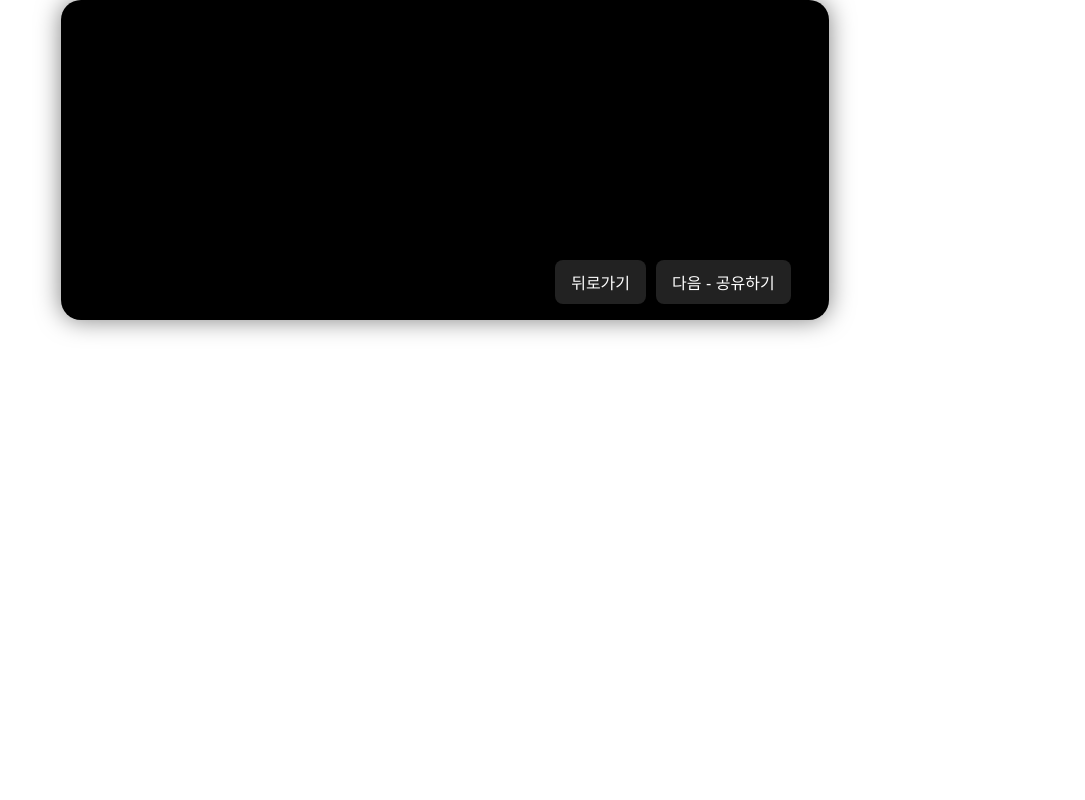
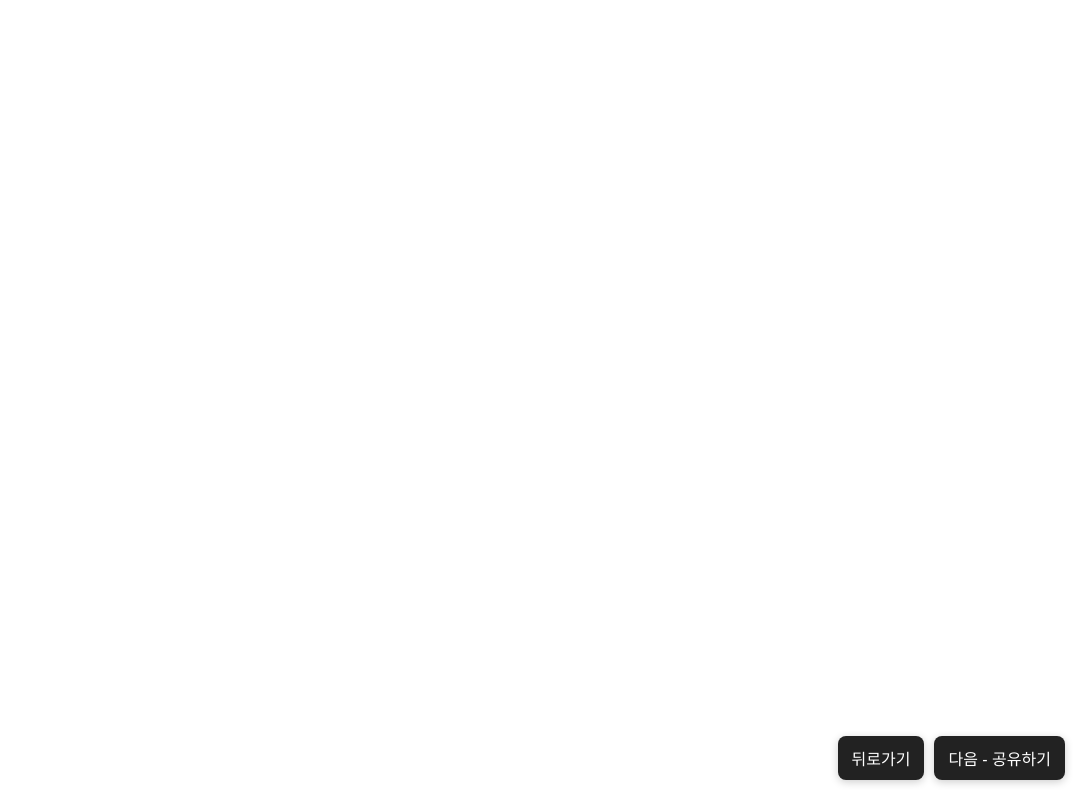
Before and after one commit to xeon-243859/ppongtok-app, a React (Vite) app: page /preview in a window 1280 px wide. Shown: the whole page, without its empty margins (195-1280 px from the left). Built offline with nearby package versions, Linux system fonts and the light colour scheme.

Commit message:
🎬 PreviewPage 감성박스 구조 완성: 타자 자막 + 영상/이미지 + 버튼 레이아웃 수정

```diff
--- a/src/pages/PreviewPage.css
+++ b/src/pages/PreviewPage.css
@@ -1,63 +1,74 @@
-.preview-frame {
-  width: 60vw;        /* 기존 90vw → 줄임 */
-  height: 40vh;       /* 기존 90vh → 줄임 */
-  margin: auto;
+.preview-page {
+  width: 100vw;
+  height: 100vh;
   position: relative;
-  background-color: #000;
-  overflow: hidden;
-  border-radius: 20px;
-  box-shadow: 0 0 25px rgba(0,0,0,0.5);
+  background-color: #fff;
   display: flex;
   flex-direction: column;
+  align-items: center;
   justify-content: center;
-  align-items: center;
 }
 
+/* 감성적인 영상/이미지 프레임 */
+.media-box {
+  width: 85vw;
+  max-height: 50vh;
+  background-color: black;
+  border-radius: 20px;
+  overflow: hidden;
+  position: relative;
+  box-shadow: 0 4px 20px rgba(0, 0, 0, 0.3);
+  display: flex;
+  align-items: center;
+  justify-content: center;
+}
 
+/* 이미지 또는 영상 */
 .media-display {
-  width: 100%;        /* 틀 안에서만 꽉 차게 */
-  max-height: 100%;
+  width: 100%;
+  height: auto;
   object-fit: contain;
-  border-radius: 12px;
   z-index: 1;
 }
 
-
-.message-area {
+/* 메시지 텍스트 */
+.message-text {
   position: absolute;
-  top: 5%;
-  width: 80%;
+  top: 10px;
+  width: 100%;
+  text-align: center;
+  font-size: 1.2rem;
   color: white;
-  font-size: 1.5rem;
-  text-align: center;
   z-index: 2;
   white-space: pre-wrap;
   animation: fadeIn 20s linear forwards;
 }
 
+/* 하단 버튼 */
 .button-box {
-  position: absolute;
-  bottom: 5%;
-  right: 5%;
+  position: fixed;
+  bottom: 20px;
+  right: 20px;
   display: flex;
   gap: 10px;
 }
 
 .button-box button {
-  padding: 10px 16px;
+  padding: 10px 14px;
   font-size: 1rem;
+  background-color: #222;
+  color: white;
+  border: none;
   border-radius: 8px;
-  border: none;
-  background: #ffffff22;
-  color: white;
+  box-shadow: 0 2px 8px rgba(0,0,0,0.2);
   cursor: pointer;
-  transition: 0.3s;
 }
 
 .button-box button:hover {
-  background: #ffffff55;
+  background-color: #444;
 }
 
+/* 텍스트 페이드인 */
 @keyframes fadeIn {
   0% { opacity: 0; }
   100% { opacity: 1; }
--- a/src/pages/PreviewPage.jsx
+++ b/src/pages/PreviewPage.jsx
@@ -9,7 +9,6 @@ const PreviewPage = () => {
 
   const [displayedText, setDisplayedText] = useState("");
 
-  // 타자 효과 구현
   useEffect(() => {
     if (!message) return;
     let index = 0;
@@ -17,49 +16,50 @@ const PreviewPage = () => {
       setDisplayedText((prev) => prev + message[index]);
       index++;
       if (index >= message.length) clearInterval(interval);
-    }, 20 * 1000 / message.length); // 전체 20초에 분배
+    }, 20000 / message.length);
 
     return () => clearInterval(interval);
   }, [message]);
 
   return (
-    <div className="preview-frame">
+    <div className="preview-page">
+      {/* 감성 틀 박스 */}
+      <div className="media-box">
         {/* 메시지 */}
-      <div className="message-area">{displayedText}</div>
+        <div className="message-text">{displayedText}</div>
 
-      {/* 이미지 또는 영상 (둘 중 하나만) */}
+        {/* 이미지 or 영상 */}
         {selectedImage && (
           <img
             src={`/backgrounds/${selectedImage}`}
-          alt="Selected Background"
+            alt="preview"
             className="media-display"
           />
         )}
         {selectedVideo && (
           <video
             src={`/videos/${selectedVideo}`}
-          className="media-display"
             autoPlay
             muted
+            className="media-display"
             onLoadedMetadata={(e) => {
               e.target.currentTime = 0;
               setTimeout(() => {
                 e.target.pause();
-            }, 20000); // 20초 재생 후 정지
+              }, 20000);
             }}
           />
         )}
+      </div>
 
-      {/* 버튼 */}
+      {/* 공유 & 뒤로 버튼 */}
       <div className="button-box">
         <button onClick={() => window.history.back()}>뒤로가기</button>
         <button onClick={() => window.location.href = "/share"}>다음 - 공유하기</button>
       </div>
 
-      {/* 음악 */}
-      {selectedMusic && (
-        <audio src={`/audio/${selectedMusic}`} autoPlay />
-      )}
+      {/* 음악 자동 재생 */}
+      {selectedMusic && <audio src={`/audio/${selectedMusic}`} autoPlay />}
     </div>
   );
 };
```
Lines whose indentation alone changed are shown as unchanged.
